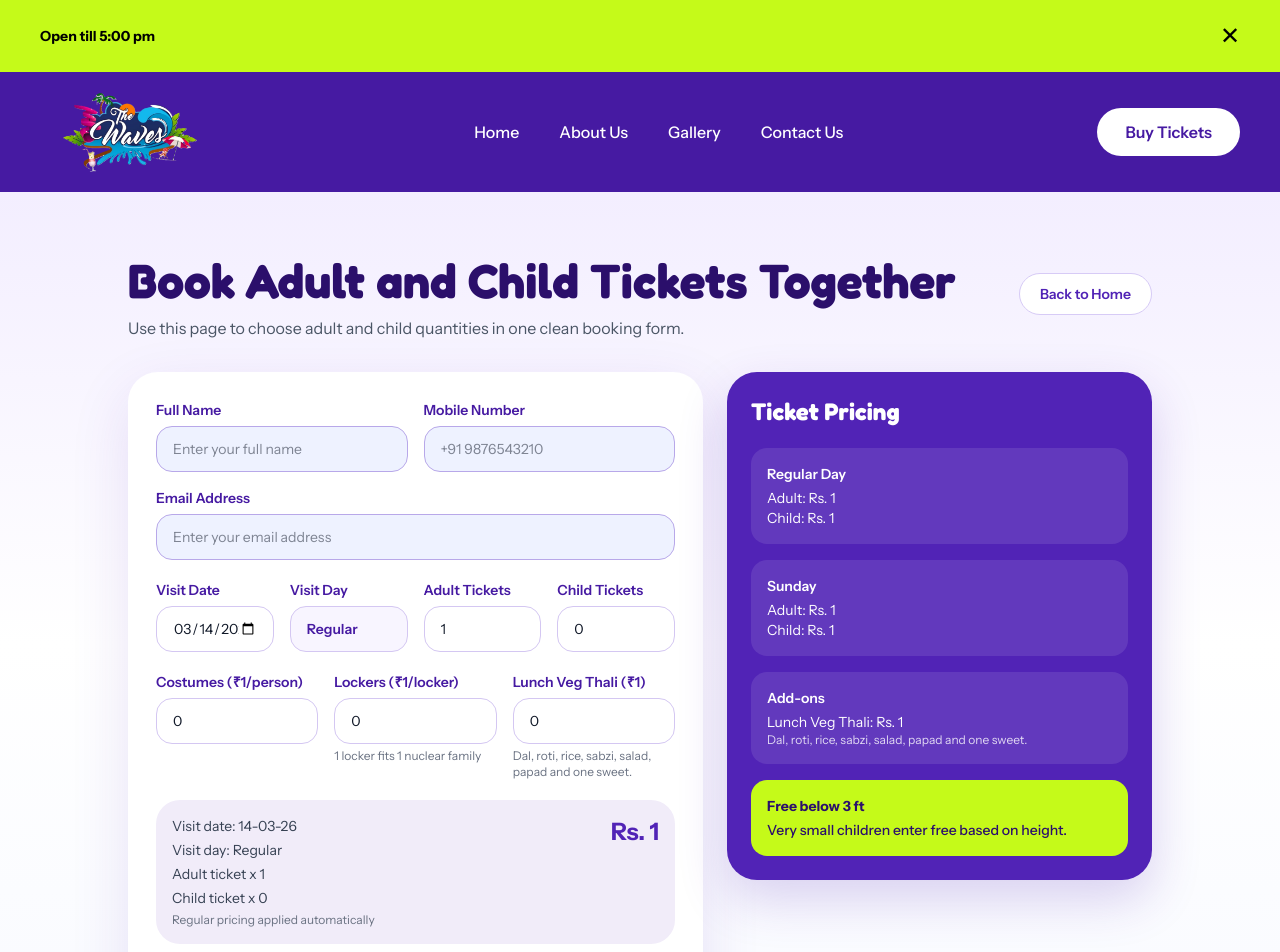
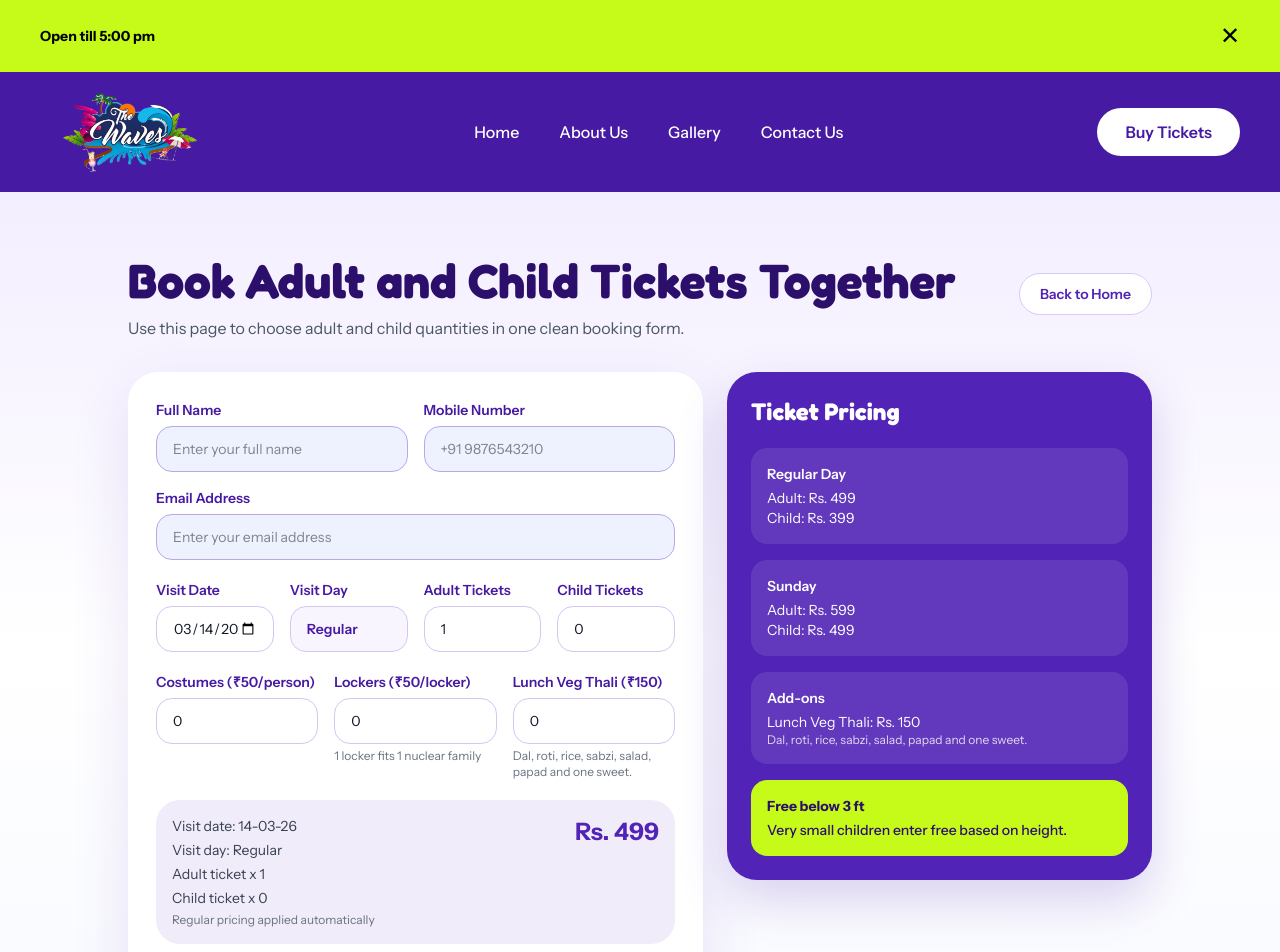
Before and after one commit to Nityom/waterpark, a Next.js app: page /book-tickets in a window 1280 px wide. Shown: the top 952 px of the page. Built offline with nearby package versions, Linux system fonts and the light colour scheme.

Commit message:
feat: Update ticket pricing and add-on costs for booking system

```diff
--- a/src/app/book-tickets/page.jsx
+++ b/src/app/book-tickets/page.jsx
@@ -52,7 +52,7 @@ export default function BookTicketsPage() {
                 </div>
                 <div className="rounded-2xl bg-white/10 p-4">
                   <p className="font-semibold">Add-ons</p>
-                  <p className="mt-1">Lunch Veg Thali: Rs. {siteInfo.addOnPricing.lunch}</p>
+                  <p className="mt-1">Lunch Veg Thali: Rs. 150</p>
                   <p className="text-xs text-white/80">
                     Dal, roti, rice, sabzi, salad, papad and one sweet.
                   </p>
--- a/src/app/layout.jsx
+++ b/src/app/layout.jsx
@@ -77,7 +77,7 @@ export default function RootLayout({ children }) {
                 "name": "What is the ticket price for Waves Waterpark in Wardha?",
                 "acceptedAnswer": {
                   "@type": "Answer",
-                  "text": "For testing, ticket prices are currently ₹1."
+                  "text": "Our standard ticket prices start at ₹499 for kids and ₹599 for adults on weekdays."
                 }
               }, {
                 "@type": "Question",
--- a/src/components/FAQ.jsx
+++ b/src/components/FAQ.jsx
@@ -30,7 +30,7 @@ function FAQ() {
           id: "cost",
           question: "How much does a The Waves ticket cost?",
           answer:
-            "For testing, ticket prices are currently ₹1. Check our pricing section for the latest rates.",
+            "Ticket prices start from ₹499 for adults. Check our pricing section for detailed rates and group discounts.",
         },
       ],
     },
--- a/src/components/TicketBookingForm.jsx
+++ b/src/components/TicketBookingForm.jsx
@@ -26,13 +26,12 @@ function TicketBookingForm() {
 
   const dayType = getDayTypeForVisitDate(visitDate);
   const pricing = siteInfo.pricing[dayType];
-  const addOnPricing = siteInfo.addOnPricing;
   const totalAmount =
     pricing.adult * adultQuantity +
     pricing.child * childQuantity +
-    costumesQuantity * addOnPricing.costumes +
-    lockerQuantity * addOnPricing.locker +
-    lunchQuantity * addOnPricing.lunch;
+    costumesQuantity * 50 +
+    lockerQuantity * 50 +
+    lunchQuantity * 150;
   const totalTickets = adultQuantity + childQuantity;
   const visitDateError = getVisitDateValidationMessage(visitDate);
   const sameDayClosed = isSameDayBookingClosed(visitDate);
@@ -175,7 +174,7 @@ function TicketBookingForm() {
       <div className="grid grid-cols-1 gap-4 md:grid-cols-3">
         <div>
           <label className="mb-1.5 block text-sm font-semibold text-[#461AA2]">
-            Costumes (₹{addOnPricing.costumes}/person)
+            Costumes (₹50/person)
           </label>
           <input
             type="number"
@@ -191,7 +190,7 @@ function TicketBookingForm() {
 
         <div>
           <label className="mb-1.5 block text-sm font-semibold text-[#461AA2]">
-            Lockers (₹{addOnPricing.locker}/locker)
+            Lockers (₹50/locker)
           </label>
           <input
             type="number"
@@ -208,7 +207,7 @@ function TicketBookingForm() {
 
         <div>
           <label className="mb-1.5 block text-sm font-semibold text-[#461AA2]">
-            Lunch Veg Thali (₹{addOnPricing.lunch})
+            Lunch Veg Thali (₹150)
           </label>
           <input
             type="number"
--- a/src/constants/siteInfo.js
+++ b/src/constants/siteInfo.js
@@ -14,17 +14,12 @@ export const siteInfo = {
   },
   pricing: {
     regular: {
-      adult: 1,
-      child: 1,
+      adult: 499,
+      child: 399,
     },
     sunday: {
-      adult: 1,
-      child: 1,
+      adult: 599,
+      child: 499,
     },
   },
-  addOnPricing: {
-    costumes: 1,
-    locker: 1,
-    lunch: 1,
-  },
 };
```
